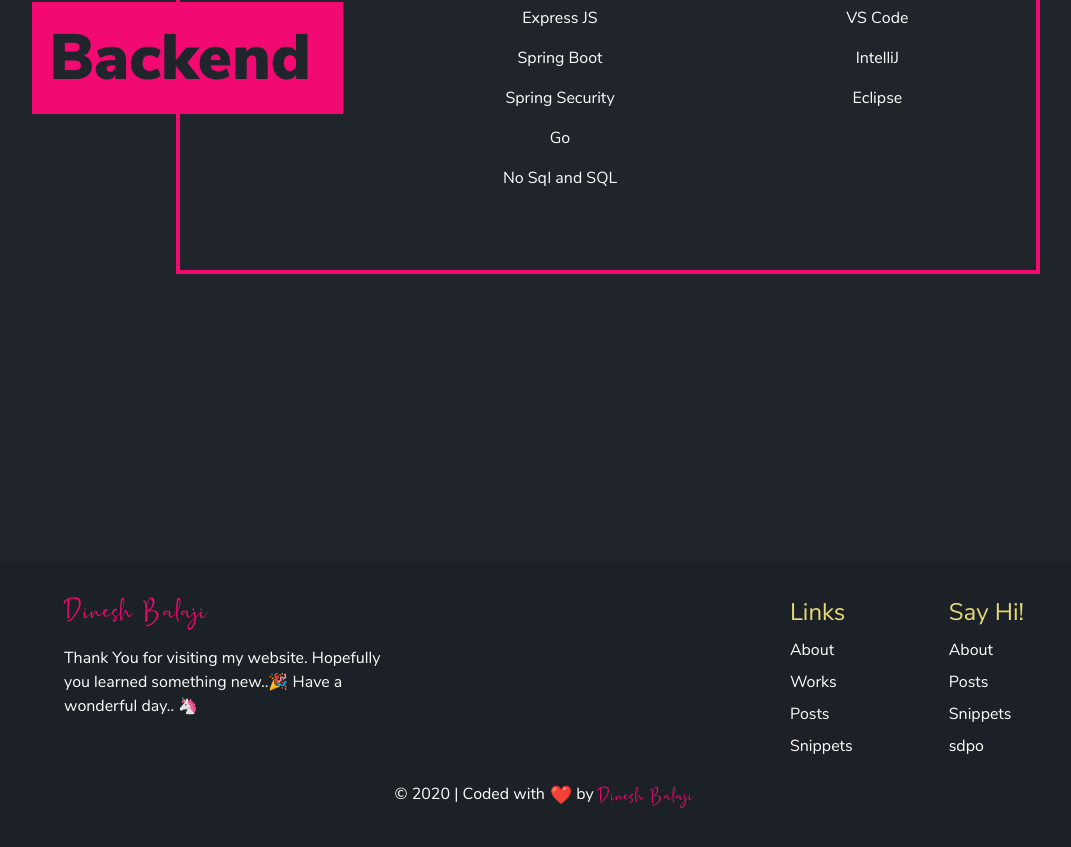
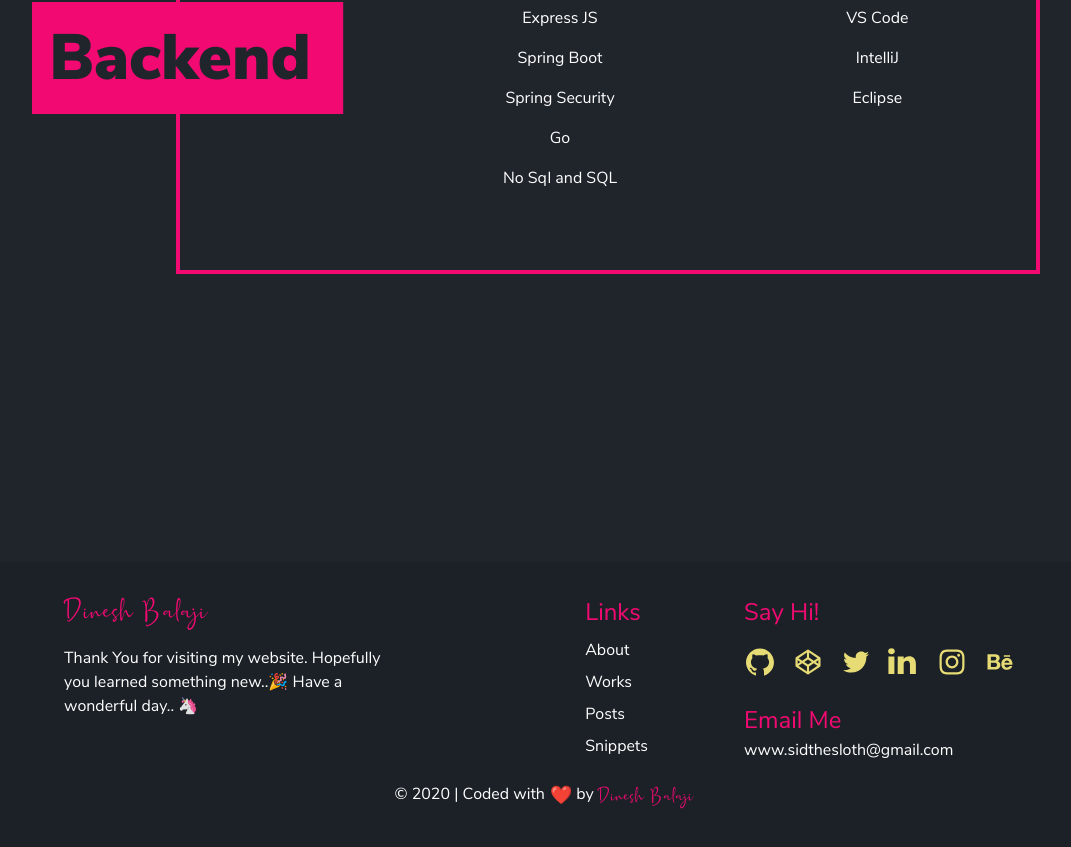
Before and after one commit to sidthesloth92/db-portfolio, a Next.js app: page /about in a window 1280 px wide. Shown: the part 2464-3311 px from the top of the page, without its empty margins (96-1167 px from the left). Built offline with nearby package versions, Linux system fonts and the light colour scheme.

Commit message:
feat(footer): add social links and email to footer

```diff
--- a/src/components/footer/Footer.tsx
+++ b/src/components/footer/Footer.tsx
@@ -1,4 +1,6 @@
 import Link from 'next/link';
+
+import SocialIcons from '../social-icons/SocialIcons';
 
 const Footer: React.FC = () => (
   <footer className="bg-dark-shade flex justify-center">
@@ -20,7 +22,7 @@ const Footer: React.FC = () => (
         </section>
         <div className="flex w-full sm:w-8/12 sm:justify-end">
           <section>
-            <h5 className="text-secondary mb-2">Links</h5>
+            <h5 className="text-primary mb-2">Links</h5>
             <ul>
               <li className="my-2">
                 <Link href="/about">
@@ -45,12 +47,16 @@ const Footer: React.FC = () => (
             </ul>
           </section>
           <section className="ml-24">
-            <h5 className="text-secondary mb-2">Say Hi!</h5>
-            <ul>
-              <li className="my-2">About</li>
-              <li className="my-2">Posts</li>
-              <li className="my-2">Snippets</li>sdpo
-            </ul>
+            <h5 className="text-primary mb-2">Say Hi!</h5>
+            <div className="-ml-2">
+              <SocialIcons />
+            </div>
+            <h5 className="text-primary mt-4 mb-0">Email Me</h5>
+            <div>
+              <a href="mailto:www.sidthesloth@gmail.com">
+                www.sidthesloth@gmail.com
+              </a>
+            </div>
           </section>
         </div>
       </div>
```
